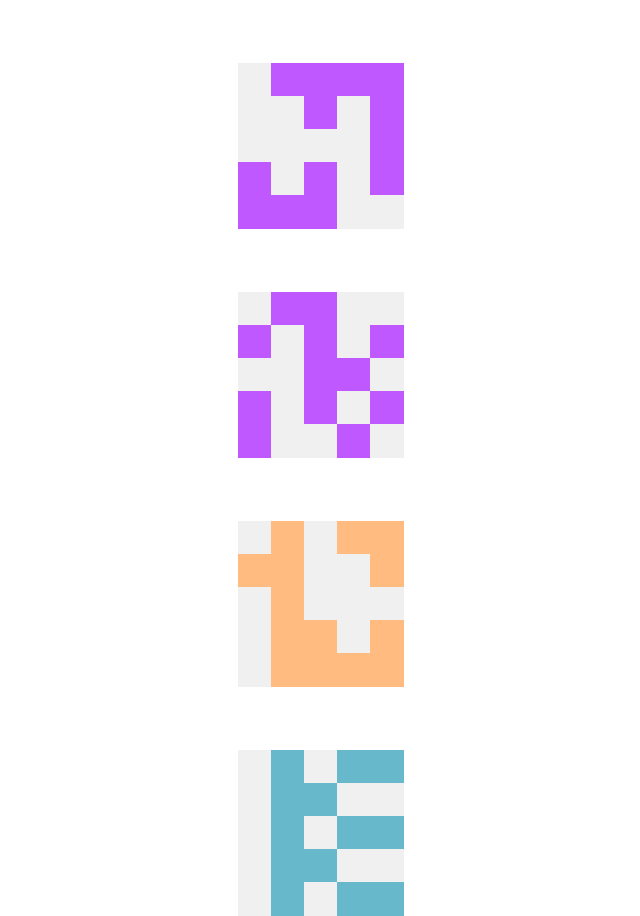
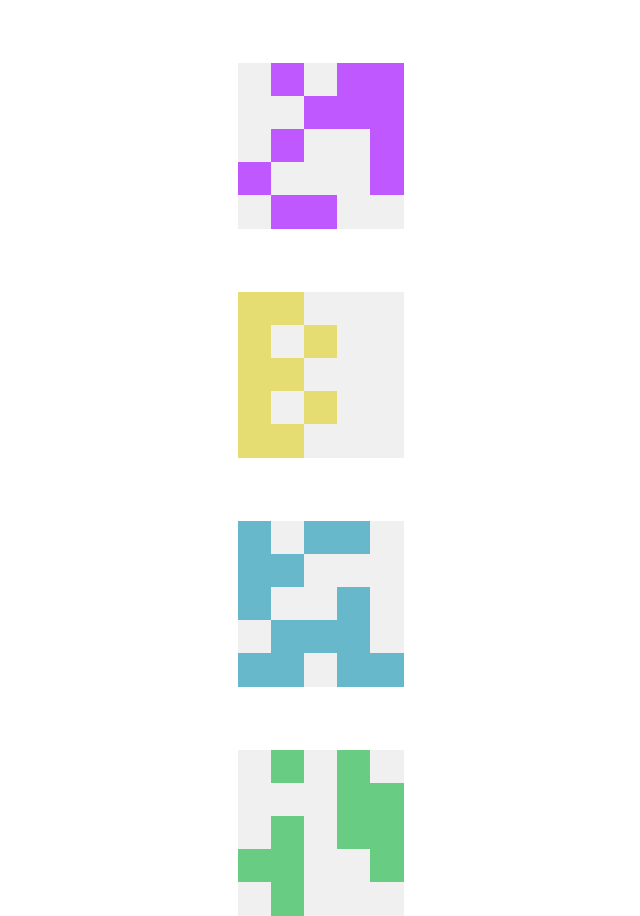
Before and after one commit to backuardo/identicon, a React (Create React App) app: page / in a window 1280 px wide. Shown: the whole page, without its empty margins (274-914 px from the left). Built offline with nearby package versions, Linux system fonts and the light colour scheme.

Commit message:
add engines to package.json

```diff
--- a/package.json
+++ b/package.json
@@ -13,6 +13,10 @@
     "test": "react-scripts test",
     "eject": "react-scripts eject"
   },
+  "engines": {
+    "npm": "6.4.1",
+    "node": "10.10.0"
+  },
   "eslintConfig": {
     "extends": "react-app"
   },
--- a/src/components/App.js
+++ b/src/components/App.js
@@ -6,10 +6,10 @@ class App extends Component {
   render() {
     return (
       <div className="App">
-        <Identicon size={5} username="farghoooo98" />
-        <Identicon size={5} username="yoonga" />
-        <Identicon size={5} username="yogaGirl27" />
-        <Identicon size={5} username="balong" />
+        <Identicon size={5} username="lilpump" />
+        <Identicon size={5} username="username40" />
+        <Identicon size={5} username="yogaGirl2" />
+        <Identicon size={5} username="yoooo" />
       </div>
     );
   }
```
